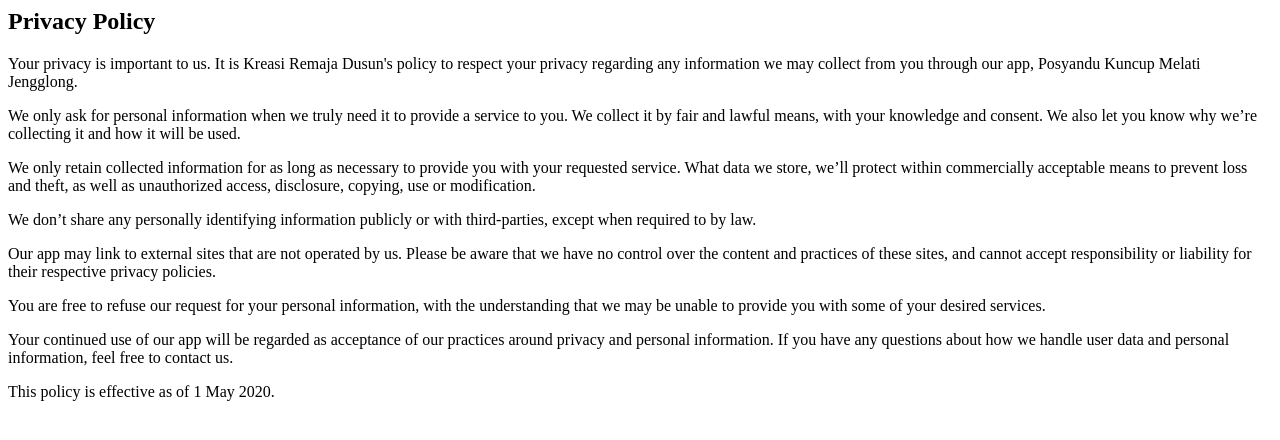
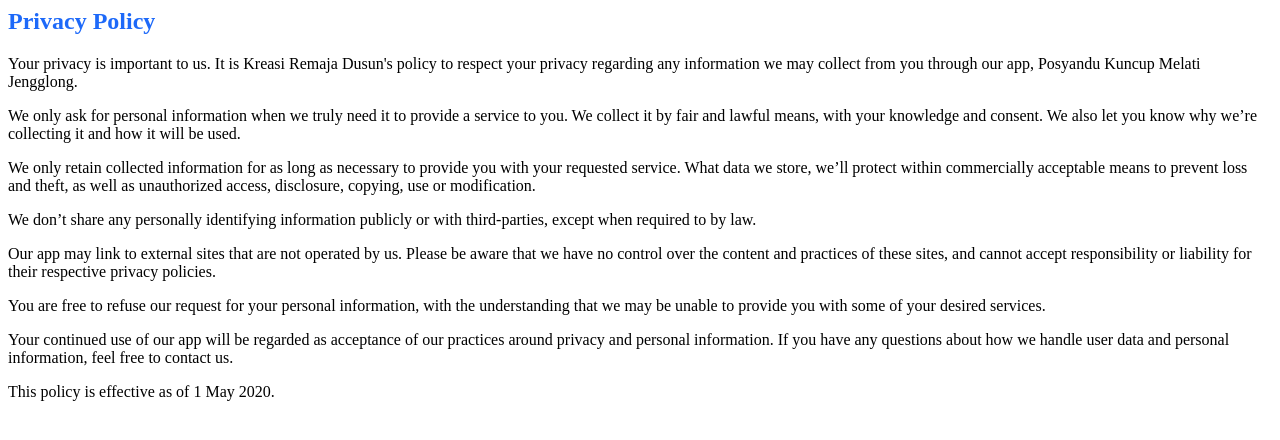
Before and after one commit to kreasi-remaja-dusun/Posyandu-Remaja-Kuncup-Melati, a plain HTML site: page index.html in a window 1280 px wide. Drawn offline with Linux system fonts and the light colour scheme.

Commit message:
Update and rename privacypolicy.html to index.html

```diff
--- a/privacypolicy.html
+++ b/index.html
@@ -1,6 +1,6 @@
 <html>
 <body>
-<h2>Privacy Policy</h2>
+<h2 style="color:#1d69f9;">Privacy Policy</h2>
 <p>Your privacy is important to us. It is Kreasi Remaja Dusun's policy to respect your privacy regarding any information we may collect from you through our app, Posyandu Kuncup Melati Jengglong.</p>
 <p>We only ask for personal information when we truly need it to provide a service to you. We collect it by fair and lawful means, with your knowledge and consent. We also let you know why we’re collecting it and how it will be used.</p>
 <p>We only retain collected information for as long as necessary to provide you with your requested service. What data we store, we’ll protect within commercially acceptable means to prevent loss and theft, as well as unauthorized access, disclosure, copying, use or modification.</p>
```
